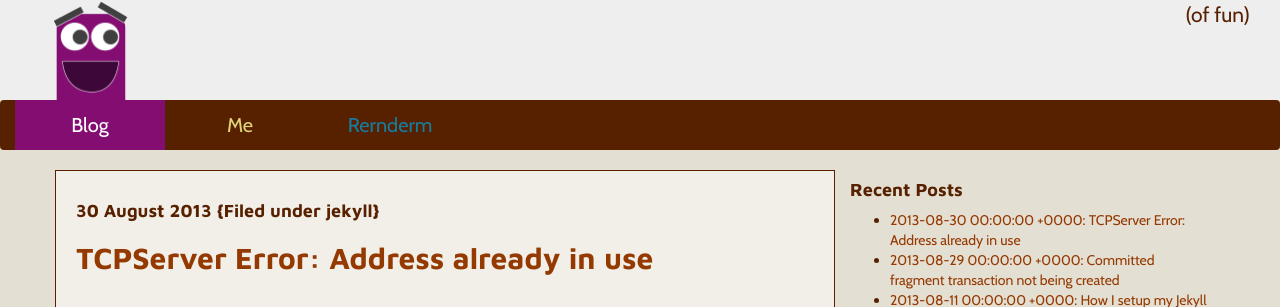
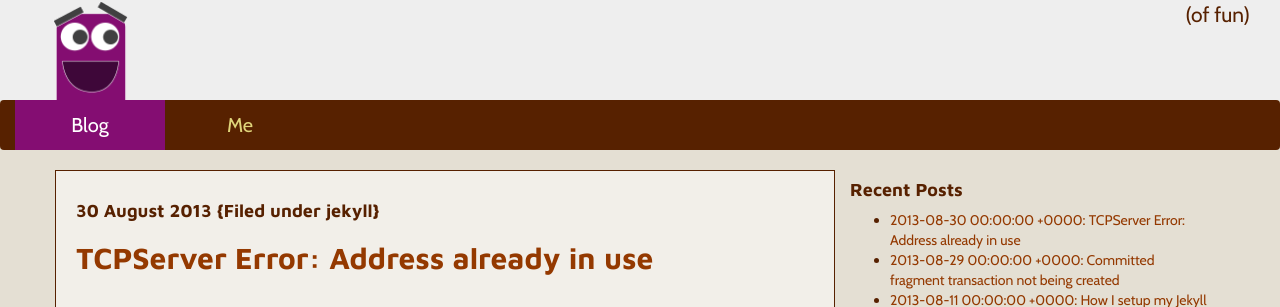
Before and after one commit to ssawchenko/jekyllblog, a Jekyll site: the page built from index.html, in a window 1280 px wide. Shown: the part 113-420 px from the top of the page. Built offline with Jekyll 4.4.1, drawn with Linux system fonts in a browser that asks for light colours; some web fonts are replaced; Markdown is read by kramdown in place of the engine named in the settings; the list of posts is cut into pages by our own code.

Commit message:
Removed 3rd menu item

```diff
--- a/_includes/header.html
+++ b/_includes/header.html
@@ -59,7 +59,7 @@
 				<ul class="nav navbar-nav">
 					<li id="nav_blog" class="monster_trigger {% if include.menu == "blog" %}active{% endif %}"><a href="/">Blog</a></li>
 					<li id="nav_resume" class="monster_trigger {% if include.menu == "about" %}active{% endif %}"><a href="/about">Me</a></li>
-					<li id="nav_rernderm" class="{% if include.menu == "other" %}active{% endif %}"><a href="/">Rernderm</a></li>
+					<!-- <li id="nav_rernderm" class="{% if include.menu == "other" %}active{% endif %}"><a href="/">Rernderm</a></li> -->
 				</ul>
 			</div>
 		</div>
```
